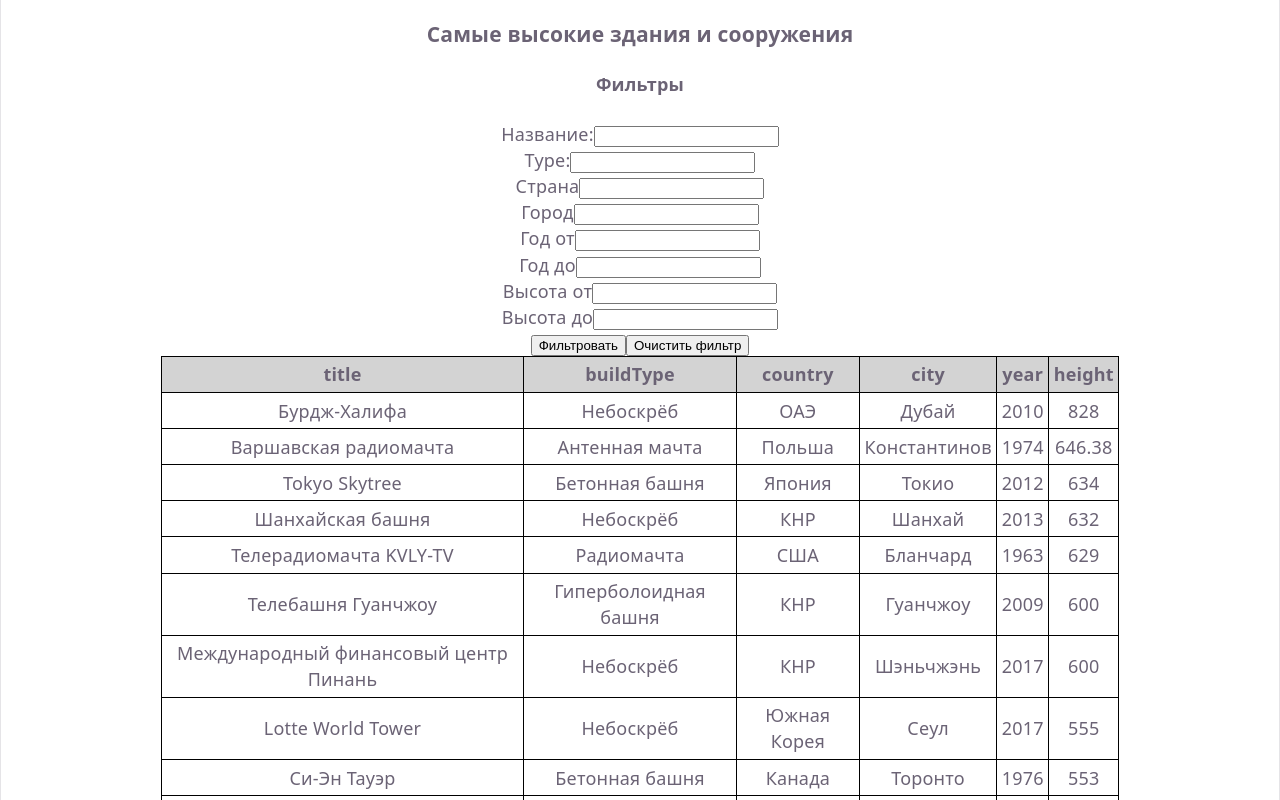
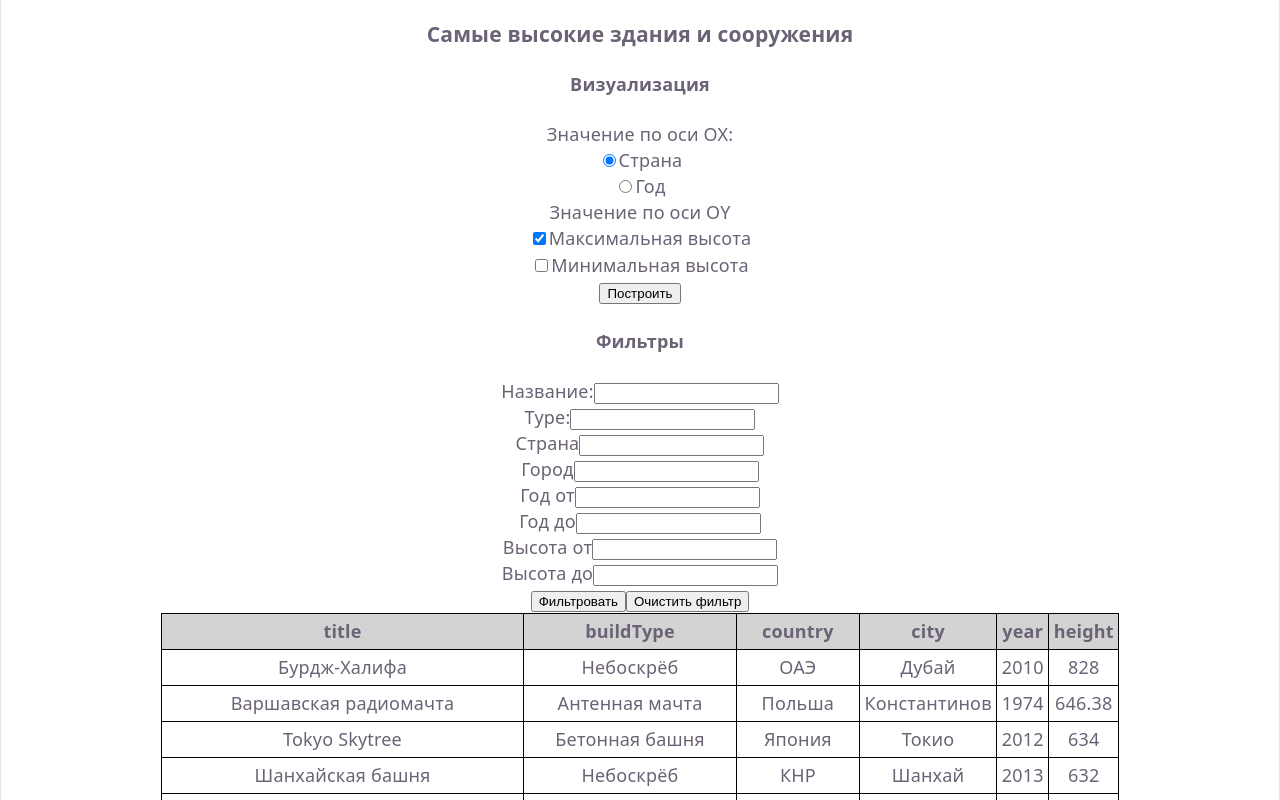
Before and after one commit to garden-mansion/lab_4, a React (Vite) app: page / in a window 1280 px wide. Shown: the top 800 px of the page. Built offline with nearby package versions, Linux system fonts and the light colour scheme.

Commit message:
feat: Задание 1 лабораторной 5

```diff
--- a/package.json
+++ b/package.json
@@ -12,8 +12,10 @@
     "fmt:check": "oxfmt --check"
   },
   "dependencies": {
+    "@types/d3": "^7.4.3",
     "@typescript-eslint/eslint-plugin": "^8.58.1",
     "@typescript-eslint/parser": "^8.58.1",
+    "d3": "^7.9.0",
     "prop-types": "^15.8.1",
     "react": "^19.2.4",
     "react-dom": "^19.2.4",
--- a/src/App.tsx
+++ b/src/App.tsx
@@ -1,3 +1,4 @@
+import { Chart } from './components/Chart';
 import Table from './components/Table';
 
 import './css/App.css';
@@ -8,6 +9,8 @@ function App() {
 		<div className="app">
 			<h3>Самые высокие здания и сооружения</h3>
 
+			<Chart />
+
 			<Table data={buildings} amountRows={10} isPaginationEnabled />
 		</div>
 	);
--- /dev/null
+++ b/src/components/Chart.tsx
@@ -0,0 +1,61 @@
+import { useState, type FC, type SubmitEventHandler } from 'react';
+
+import type { Building } from '../data';
+
+interface ChartProps {}
+
+export const Chart: FC<ChartProps> = () => {
+	const [ox, setOx] = useState<keyof Building>('country');
+	const [oy, setOy] = useState<{ maxValue: boolean; minValue: boolean }>({
+		maxValue: true,
+		minValue: false,
+	});
+
+	const handleSubmit: SubmitEventHandler<HTMLFormElement> = (event) => {
+		event.preventDefault();
+
+		setOx(event.target['ox'].value);
+		setOy({
+			maxValue: event.target['oy'][0].checked,
+			minValue: event.target['oy'][1].checked,
+		});
+	};
+
+	return (
+		<>
+			<h4>Визуализация</h4>
+			<form onSubmit={handleSubmit}>
+				<p> Значение по оси OX: </p>
+				<div>
+					<input
+						type="radio"
+						name="ox"
+						value="country"
+						defaultChecked={ox === 'country'}
+					/>
+					Страна
+					<br />
+					<input
+						type="radio"
+						name="ox"
+						value="year"
+						defaultChecked={ox === 'year'}
+					/>
+					Год
+				</div>
+
+				<p> Значение по оси OY </p>
+				<div>
+					<input type="checkbox" name="oy" defaultChecked={oy.maxValue} />
+					Максимальная высота <br />
+					<input type="checkbox" name="oy" defaultChecked={oy.minValue} />
+					Минимальная высота
+				</div>
+
+				<p>
+					<button type="submit">Построить </button>
+				</p>
+			</form>
+		</>
+	);
+};
--- a/src/components/Filter.tsx
+++ b/src/components/Filter.tsx
@@ -9,13 +9,16 @@ import type {
 import type { Building } from '../data';
 
 interface FilterProps {
-	dataTable: Building[];
 	setDataTable: Dispatch<SetStateAction<Building[]>>;
 	fullData: Building[];
 	resetCurrentPage: () => void;
 }
 
-export const Filter: FC<FilterProps> = (props) => {
+export const Filter: FC<FilterProps> = ({
+	setDataTable,
+	fullData,
+	resetCurrentPage,
+}) => {
 	const handleSubmit = (event: SubmitEvent<HTMLFormElement>) => {
 		event.preventDefault();
 
@@ -45,7 +48,7 @@ export const Filter: FC<FilterProps> = (props) => {
 		};
 
 		//фильтруем данные по значениям всех полей формы
-		let arr: Building[] = props.fullData;
+		let arr: Building[] = fullData;
 		for (const key in filterField) {
 			if (
 				key !== 'title' &&
@@ -84,13 +87,13 @@ export const Filter: FC<FilterProps> = (props) => {
 			});
 		}
 
-		props.setDataTable(arr);
-		props.resetCurrentPage();
+		setDataTable(arr);
+		resetCurrentPage();
 	};
 
 	const handleClear: MouseEventHandler<HTMLButtonElement> = () => {
-		props.setDataTable(props.fullData);
-		props.resetCurrentPage();
+		setDataTable(fullData);
+		resetCurrentPage();
 	};
 
 	return (
--- a/src/components/Table.tsx
+++ b/src/components/Table.tsx
@@ -19,10 +19,10 @@ interface TableProps {
 	data: Building[];
 }
 
-const Table: FC<TableProps> = (props) => {
+const Table: FC<TableProps> = ({ amountRows, isPaginationEnabled, data }) => {
 	//количество страниц разбиения таблицы
-	const [dataTable, setDataTable] = useState<Building[]>(props.data);
-	const n = Math.ceil(dataTable.length / props.amountRows);
+	const [dataTable, setDataTable] = useState<Building[]>(data);
+	const n = Math.ceil(dataTable.length / amountRows);
 
 	// массив с номерами страниц
 	const arr = Array.from({ length: n }, (_, i) => i + 1);
@@ -56,7 +56,7 @@ const Table: FC<TableProps> = (props) => {
 
 	const paginationClassName = [styles['pagination']];
 
-	if (!props.isPaginationEnabled) {
+	if (!isPaginationEnabled) {
 		paginationClassName.push(styles['pagination--hide']);
 	}
 
@@ -65,18 +65,17 @@ const Table: FC<TableProps> = (props) => {
 			<h4>Фильтры</h4>
 			<Filter
 				resetCurrentPage={resetCurrentPage}
-				dataTable={dataTable}
 				setDataTable={setDataTable}
-				fullData={props.data}
+				fullData={data}
 			/>
 
 			<table className={styles['table']}>
-				<TableHead head={Object.keys(props.data[0])} />
+				<TableHead head={Object.keys(data[0])} />
 				<TableBody
 					body={dataTable}
-					amountRows={props.amountRows}
+					amountRows={amountRows}
 					numPage={currentPage}
-					isPaginationEnabled={props.isPaginationEnabled}
+					isPaginationEnabled={isPaginationEnabled}
 				/>
 			</table>
 
--- a/src/components/TableBody.tsx
+++ b/src/components/TableBody.tsx
@@ -18,13 +18,18 @@ interface TableBodyProps {
 	body: Building[];
 }
 
-const TableBody: FC<TableBodyProps> = (props) => {
+const TableBody: FC<TableBodyProps> = ({
+	amountRows,
+	numPage,
+	isPaginationEnabled,
+	body,
+}) => {
 	// номера строк, отображаемых на странице
-	const begRange = (props.numPage - 1) * props.amountRows;
-	const endRange = begRange + +props.amountRows;
+	const begRange = (numPage - 1) * amountRows;
+	const endRange = begRange + amountRows;
 
-	if (props.isPaginationEnabled) {
-		const tbody = props.body.map((item, index) => (
+	if (isPaginationEnabled) {
+		const tbody = body.map((item, index) => (
 			<TableRow
 				key={index}
 				row={Object.values(item)}
@@ -35,7 +40,7 @@ const TableBody: FC<TableBodyProps> = (props) => {
 		return <tbody>{tbody}</tbody>;
 	}
 
-	const tbody = props.body.map((item, index) => (
+	const tbody = body.map((item, index) => (
 		<TableRow key={index} row={Object.values(item)} show />
 	));
 
--- a/src/components/TableHead.tsx
+++ b/src/components/TableHead.tsx
@@ -12,10 +12,10 @@ interface TableHeadProps {
 	head: string[];
 }
 
-const TableHead: FC<TableHeadProps> = (props) => {
+const TableHead: FC<TableHeadProps> = ({ head }) => {
 	return (
 		<thead>
-			<TableRow row={props.head} isHead show />
+			<TableRow row={head} isHead show />
 		</thead>
 	);
 };
--- a/src/components/TableRow.tsx
+++ b/src/components/TableRow.tsx
@@ -14,13 +14,13 @@ interface TableRowProps {
 	show?: boolean;
 }
 
-const TableRow: FC<TableRowProps> = (props) => {
-	if (!props.show) {
+const TableRow: FC<TableRowProps> = ({ row, isHead, show }) => {
+	if (!show) {
 		return null;
 	}
 
-	const cells = props.isHead
-		? props.row.map((item, index) => (
+	const cells = isHead
+		? row.map((item, index) => (
 				<th
 					className={`${styles['table__td']} ${styles['table__th']}`}
 					key={index}
@@ -28,7 +28,7 @@ const TableRow: FC<TableRowProps> = (props) => {
 					{item}
 				</th>
 			))
-		: props.row.map((item, index) => (
+		: row.map((item, index) => (
 				<td className={styles['table__td']} key={index}>
 					{item}
 				</td>
```
